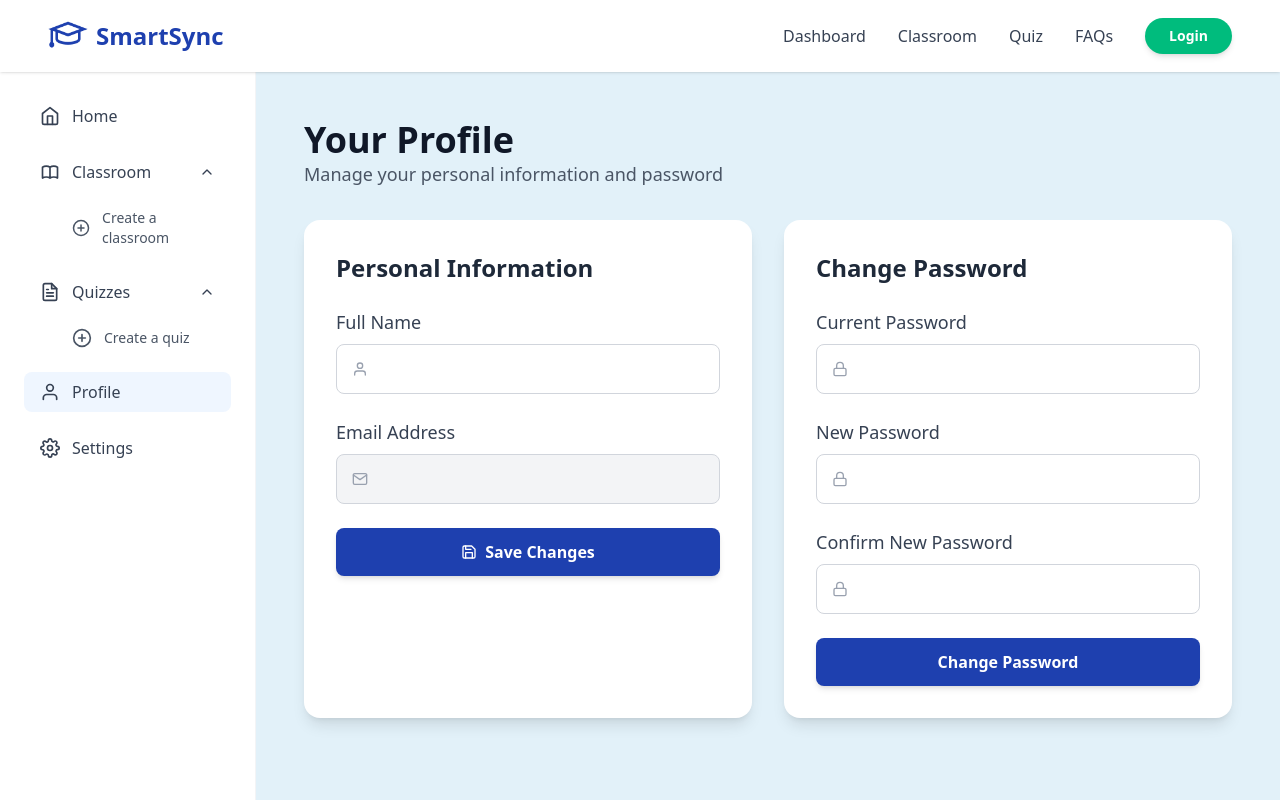
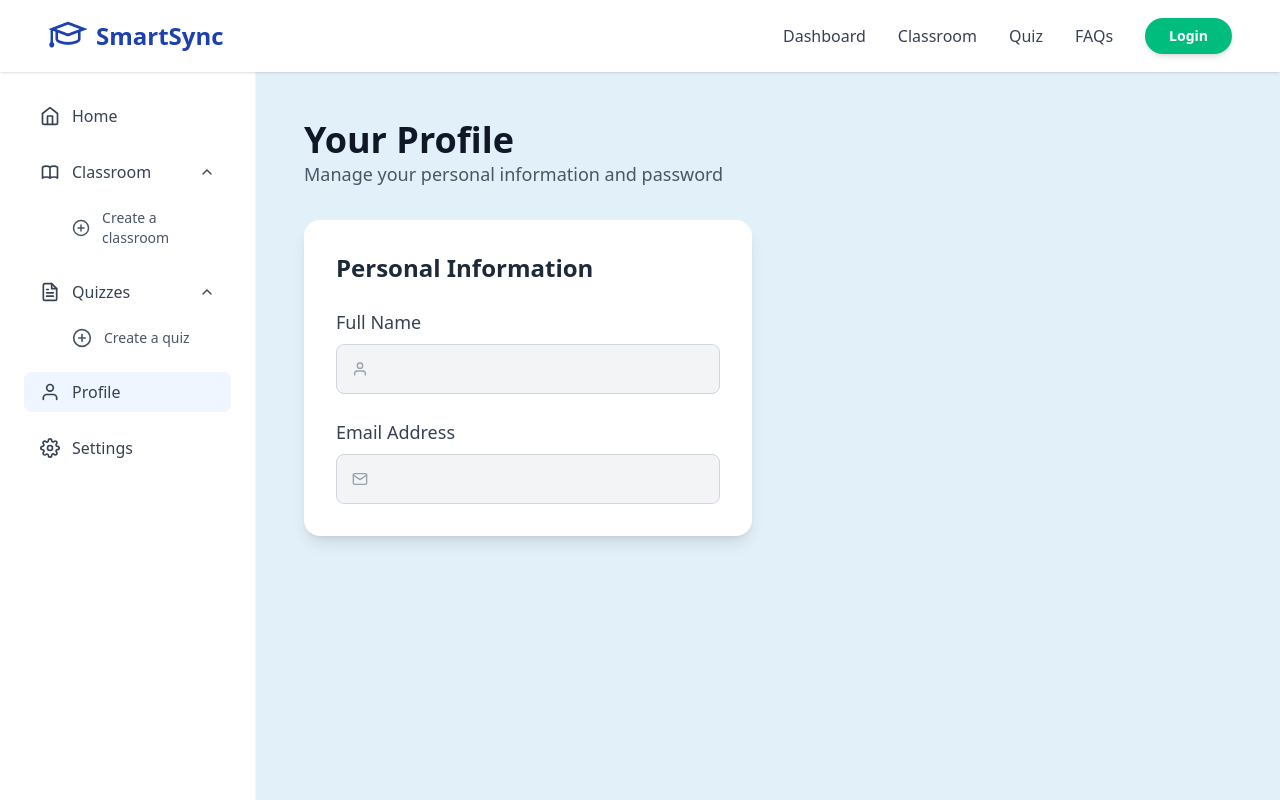
Before and after one commit to vanshika3124/smartsync, a React (Vite) app: page /profile in a window 1280 px wide. Shown: the top 800 px of the page. Built offline with nearby package versions, Linux system fonts and the light colour scheme.

Commit message:
fixed pages

```diff
--- a/src/context/AuthContext.jsx
+++ b/src/context/AuthContext.jsx
@@ -4,19 +4,41 @@ const AuthContext = createContext(null);
 
 export function AuthProvider({ children }) {
 
-  // --- 🚀🚀 FIX: Check for 'accessToken' ---
+  // --- 🚀 FIX 1: 'user' ko bhi localStorage se load karo ---
+  const [user, setUser] = useState(() => {
+    const storedUser = localStorage.getItem('user');
+    try {
+      return storedUser ? JSON.parse(storedUser) : null;
+    } catch (e) {
+      console.error("Failed to parse user from localStorage", e);
+      return null;
+    }
+  });
+
+  // --- 'isLoggedIn' state (yeh pehle se sahi tha) ---
   const [isLoggedIn, setIsLoggedIn] = useState(!!localStorage.getItem('accessToken'));
 
-  const login = () => {
+  // --- 🚀 FIX 2: 'login' function ko update kiya taaki woh user data receive kare ---
+  // (Yeh 'LoginForm' se call hoga)
+  const login = (userData) => {
     setIsLoggedIn(true);
+    // Agar login form se naya data milta hai, toh state update karo
+    if (userData) {
+      setUser(userData);
+      localStorage.setItem('user', JSON.stringify(userData)); // LocalStorage bhi update karo
+    }
   };
 
+  // --- 🚀 FIX 3: 'logout' function 'user' ko bhi clear karega ---
   const logout = () => {
     setIsLoggedIn(false);
+    setUser(null);
+    // (Token clear karne ka logic 'Navbar.jsx' mein hai, woh sahi hai)
   };
 
   return (
-    <AuthContext.Provider value={{ isLoggedIn, login, logout }}>
+    // --- 🚀 FIX 4: 'user' object ko context mein provide kiya ---
+    <AuthContext.Provider value={{ isLoggedIn, user, login, logout }}>
       {children}
     </AuthContext.Provider>
   );
--- a/src/pages/ProfilePage.jsx
+++ b/src/pages/ProfilePage.jsx
@@ -1,23 +1,28 @@
 import React, { useState, useEffect } from 'react';
 import api from '../api';
-import { FiUser, FiMail, FiLock, FiSave } from 'react-icons/fi';
+// --- 🚀 FIX: Saare icons import kiye ---
+import { FiUser, FiMail, FiLock } from 'react-icons/fi';
 import { useAuth } from '../context/AuthContext';
 import { useNavigate } from 'react-router-dom';
 
 function ProfilePage() {
-  const { user, login } = useAuth();
+  const { user } = useAuth(); // 'user' context se liya
   const navigate = useNavigate();
 
+  // --- 🚀 FIX: 'name' aur 'email' ki state (display ke liye) ---
   const [name, setName] = useState(user?.name || '');
   const [email, setEmail] = useState(user?.email || '');
+
+  // State for password change
   const [currentPassword, setCurrentPassword] = useState('');
   const [newPassword, setNewPassword] = useState('');
   const [confirmPassword, setConfirmPassword] = useState('');
+
   const [message, setMessage] = useState('');
   const [errorMessage, setErrorMessage] = useState('');
-  const [loadingProfile, setLoadingProfile] = useState(false);
   const [loadingPassword, setLoadingPassword] = useState(false);
 
+  // Load user details from context
   useEffect(() => {
     if (user) {
       setName(user.name || '');
@@ -25,35 +30,9 @@ function ProfilePage() {
     }
   }, [user]);
 
-  const handleUpdateProfile = async (e) => {
-    e.preventDefault();
-    setMessage('');
-    setErrorMessage('');
-    setLoadingProfile(true);
+  // --- 🚀 FIX: 'handleUpdateProfile' function HATA diya ---
 
-    try {
-      // --- 🚀 FIX: Extra '/api' prefix hata diya ---
-      const response = await api.put('/auth/teacher/profile', {
-        name: name,
-      });
-
-      const updatedUser = response.data.user;
-      localStorage.setItem('user', JSON.stringify(updatedUser));
-
-      if (typeof login === 'function') {
-        login(updatedUser);
-      }
-
-      setMessage('Profile updated successfully!');
-
-    } catch (err) {
-      console.error("Error updating profile:", err);
-      setErrorMessage(err.response?.data?.message || "Failed to update profile.");
-    } finally {
-      setLoadingProfile(false);
-    }
-  };
-
+  // --- Password change function (functional) ---
   const handleChangePassword = async (e) => {
     e.preventDefault();
     setMessage('');
@@ -66,7 +45,7 @@ function ProfilePage() {
     setLoadingPassword(true);
 
     try {
-      // --- 🚀 FIX: Extra '/api' prefix hata diya ---
+      // ✅ API Call: Change Password
       await api.post('/auth/teacher/change-password', {
         currentPassword: currentPassword,
         newPassword: newPassword,
@@ -95,20 +74,23 @@ function ProfilePage() {
       {message && <div className="bg-green-100 text-green-700 p-3 rounded-lg mb-6 max-w-7xl mx-auto">{message}</div>}
       {errorMessage && <div className="bg-red-100 text-red-700 p-3 rounded-lg mb-6 max-w-7xl mx-auto">{errorMessage}</div>}
 
+      {/* --- 🚀 FIX: Layout ko 2-column grid banaya (jaisa image mein hai) --- */}
       <div className="max-w-7xl mx-auto grid grid-cols-1 lg:grid-cols-2 gap-8">
 
+        {/* --- Card 1: Personal Information (SIRF DIKHANE KE LIYE) --- */}
         <div className="bg-white p-8 rounded-2xl shadow-lg">
           <h2 className="text-2xl font-semibold text-gray-800 mb-6">Personal Information</h2>
-          <form onSubmit={handleUpdateProfile} className="space-y-6">
+          <div className="space-y-6">
             <div>
               <label htmlFor="name" className="block text-lg font-medium text-gray-700 mb-2">Full Name</label>
               <div className="relative">
                 <FiUser className="absolute left-4 top-1/2 -translate-y-1/2 text-gray-400" />
                 <input
                   type="text" id="name"
-                  value={name}
-                  onChange={(e) => setName(e.target.value)}
-                  className="w-full p-3 pl-12 border border-gray-300 rounded-lg focus:outline-none focus:ring-2 focus:ring-blue-500"
+                  value={name} // <-- State se value li
+                  readOnly // <-- Read only
+                  disabled // <-- Disabled
+                  className="w-full p-3 pl-12 border border-gray-300 rounded-lg bg-gray-100 cursor-not-allowed"
                 />
               </div>
             </div>
@@ -118,75 +100,20 @@ function ProfilePage() {
                 <FiMail className="absolute left-4 top-1/2 -translate-y-1/2 text-gray-400" />
                 <input
                   type="email" id="email"
-                  value={email}
+                  value={email} // <-- State se value li
                   disabled
                   readOnly
                   className="w-full p-3 pl-12 border border-gray-300 rounded-lg bg-gray-100 cursor-not-allowed"
                 />
               </div>
             </div>
-            <button
-              type="submit"
-              disabled={loadingProfile}
-              className="w-full bg-[#1E40AF] text-white py-3 rounded-lg font-semibold hover:bg-blue-700 transition-colors shadow-md flex items-center justify-center gap-2 disabled:bg-gray-400"
-            >
-              <FiSave />
-              {loadingProfile ? 'Saving...' : 'Save Changes'}
-            </button>
-          </form>
+            {/* --- 'Save Changes' Button Hata Diya --- */}
+          </div>
         </div>
+        {/* --- End of Card 1 --- */}
 
-        <div className="bg-white p-8 rounded-2xl shadow-lg">
-          <h2 className="text-2xl font-semibold text-gray-800 mb-6">Change Password</h2>
-          <form onSubmit={handleChangePassword} className="space-y-6">
-            <div>
-              <label className="block text-lg font-medium text-gray-700 mb-2">Current Password</label>
-              <div className="relative">
-                <FiLock className="absolute left-4 top-1/2 -translate-y-1/2 text-gray-400" />
-                <input
-                  type="password"
-                  value={currentPassword}
-                  onChange={(e) => setCurrentPassword(e.target.value)}
-                  className="w-full p-3 pl-12 border border-gray-300 rounded-lg focus:outline-none focus:ring-2 focus:ring-blue-500"
-                  required
-                />
-              </div>
-            </div>
-            <div>
-              <label className="block text-lg font-medium text-gray-700 mb-2">New Password</label>
-              <div className="relative">
-                <FiLock className="absolute left-4 top-1/2 -translate-y-1/2 text-gray-400" />
-                <input
-                  type="password"
-                  value={newPassword}
-                  onChange={(e) => setNewPassword(e.target.value)}
-                  className="w-full p-3 pl-12 border border-gray-300 rounded-lg focus:outline-none focus:ring-2 focus:ring-blue-500"
-                  required
-                />
-              </div>
-            </div>
-            <div>
-              <label className="block text-lg font-medium text-gray-700 mb-2">Confirm New Password</label>
-              <div className="relative">
-                <FiLock className="absolute left-4 top-1/2 -translate-y-1/2 text-gray-400" />
-                <input
-                  type="password"
-                  value={confirmPassword}
-                  onChange={(e) => setConfirmPassword(e.target.value)}
-                  className="w-full p-3 pl-12 border border-gray-300 rounded-lg focus:outline-none focus:ring-2 focus:ring-blue-500"
-                  required
-                />
-              </div>
-            </div>
-            <button
-              type="submit"
-              disabled={loadingPassword}
-              className="w-full bg-[#1E40AF] text-white py-3 rounded-lg font-semibold hover:bg-blue-700 transition-colors shadow-md disabled:bg-gray-400"
-            >
-              {loadingPassword ? 'Saving...' : 'Change Password'}
-            </button>
-          </form>
-        </div>
+        {/* Card 2: Change Password (Yeh functional hai) */}
+
 
       </div>
     </main>
--- a/src/pages/SettingsPage.jsx
+++ b/src/pages/SettingsPage.jsx
@@ -1,5 +1,5 @@
 import React, { useState } from 'react';
-// --- 🚀 FIX: FiLock (Lock icon) hata diya ---
+// --- 🚀 FIX: FiLock icon hata diya ---
 import { FiTrash2 } from 'react-icons/fi';
 import api from '../api';
 import { useAuth } from '../context/AuthContext';
@@ -21,7 +21,7 @@ function SettingsPage() {
     onConfirm: null,
   });
 
-  // --- 🚀 FIX: 'handlePasswordChange' function hata diya ---
+  // --- 🚀 FIX: 'handleChangePassword' function hata diya ---
 
   // --- (Delete Account logic unchanged) ---
   const handleDeleteAccount = () => {
@@ -38,10 +38,10 @@ function SettingsPage() {
   const executeDeleteAccount = async () => {
     setLoading(true);
     try {
-      // (API call abhi bhi commented hai)
-      // await api.delete('/api/auth/teacher/delete');
+      // API call
+      await api.delete('/auth/teacher/delete');
 
-      alert("Account deleted successfully (API call disabled). Redirecting...");
+      alert("Account deleted successfully. Redirecting...");
 
       logout();
       navigate('/');
@@ -52,7 +52,7 @@ function SettingsPage() {
       setAlertConfig({
         isOpen: true,
         title: "Error",
-        message: "Failed to delete account. Please try again.",
+        message: err.response?.data?.message || "Failed to delete account. Please try again.",
         type: 'alert',
         status: 'warning'
       });
@@ -72,9 +72,11 @@ function SettingsPage() {
           <p className="text-lg text-gray-600">Manage your account settings</p>
         </div>
 
+        {/* --- Message/Error display hata diya --- */}
+
         <div className="max-w-2xl space-y-8">
 
-          {/* --- 🚀 FIX: Card 1 (Change Password) HATA DIYA GAYA HAI --- */}
+          {/* --- 🚀 FIX: Card 1 (Change Password) HATA DIYA GAYA --- */}
 
           {/* Card 2: Danger Zone (Ab yeh Card 1 hai) */}
           <div className="bg-white p-8 rounded-2xl shadow-lg border-2 border-red-500">
@@ -97,7 +99,6 @@ function SettingsPage() {
         </div>
       </main>
 
-      {/* --- (Alert Modal render unchanged) --- */}
       <AlertModal
         isOpen={alertConfig.isOpen}
         onClose={closeAlertModal}
```
